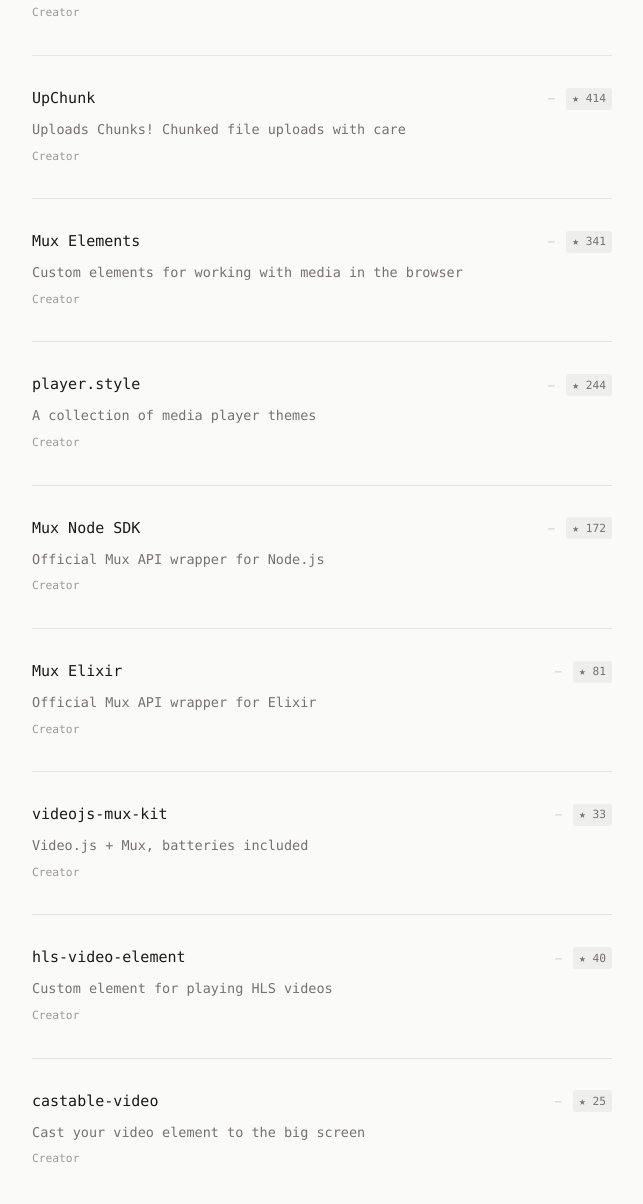
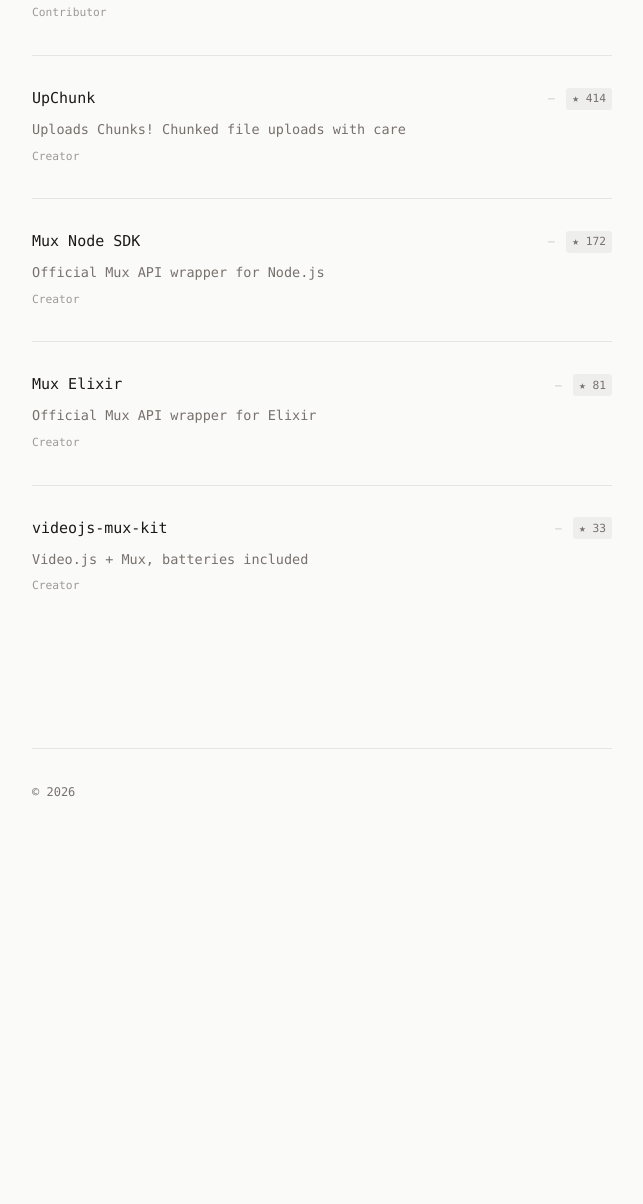
Before and after one commit to mmcc/mmcc.io, an Astro site: page /oss in a window 1280 px wide. Shown: the part 717-1921 px from the top of the page, without its empty margins (318-961 px from the left). After the commit the page ends 1566 px from the top, so only its background shows below. Built offline with nearby package versions, Linux system fonts and the light colour scheme; Astro itself is replaced by a stand-in of ours.

Commit message:
Trim OSS list to meaningful contributions only

```diff
--- a/src/pages/oss.astro
+++ b/src/pages/oss.astro
@@ -21,10 +21,10 @@ const projects: Project[] = [
     stars: 39452,
   },
   {
-    name: "Media Chrome",
+    name: "media-chrome",
     repo: "muxinc/media-chrome",
     description: "Custom elements for making audio and video player controls",
-    role: "Creator",
+    role: "Contributor",
     stars: 2567,
   },
   {
@@ -38,7 +38,7 @@ const projects: Project[] = [
     name: "stream.new",
     repo: "muxinc/stream.new",
     description: "Record and share videos instantly",
-    role: "Creator",
+    role: "Contributor",
     stars: 583,
   },
   {
@@ -47,20 +47,6 @@ const projects: Project[] = [
     description: "Uploads Chunks! Chunked file uploads with care",
     role: "Creator",
     stars: 414,
-  },
-  {
-    name: "Mux Elements",
-    repo: "muxinc/elements",
-    description: "Custom elements for working with media in the browser",
-    role: "Creator",
-    stars: 341,
-  },
-  {
-    name: "player.style",
-    repo: "muxinc/player.style",
-    description: "A collection of media player themes",
-    role: "Creator",
-    stars: 244,
   },
   {
     name: "Mux Node SDK",
@@ -83,20 +69,6 @@ const projects: Project[] = [
     role: "Creator",
     stars: 33,
   },
-  {
-    name: "hls-video-element",
-    repo: "muxinc/hls-video-element",
-    description: "Custom element for playing HLS videos",
-    role: "Creator",
-    stars: 40,
-  },
-  {
-    name: "castable-video",
-    repo: "muxinc/castable-video",
-    description: "Cast your video element to the big screen",
-    role: "Creator",
-    stars: 25,
-  },
 ];
 
 function formatStars(stars: number): string {
@@ -114,7 +86,7 @@ const activityMap = await getAllCommitActivity(repos);
 <BaseLayout title="open source / mmcc" description="Open source projects by Matthew McClure">
   <section class="oss">
     <h1>open source</h1>
-    <p class="intro">Projects I've created or helped with.</p>
+    <p class="intro">Some of the cool open source projects I've contributed to.</p>
 
     <ul class="projects">
       {projects.map((project) => (
```
Also changed, not shown: src/content/blog/2026-01-19-hello-world.md (+3 -4 lines).
